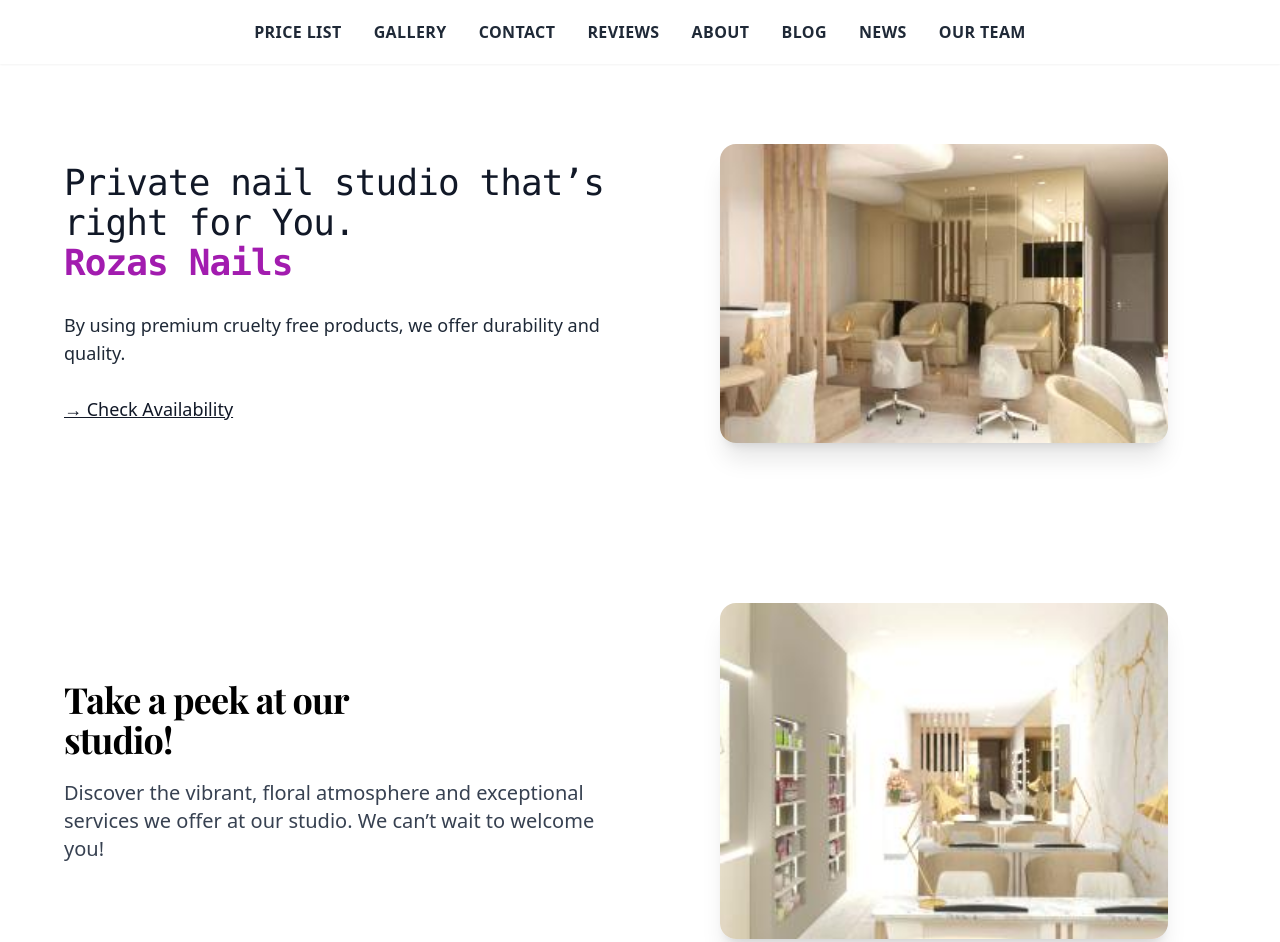
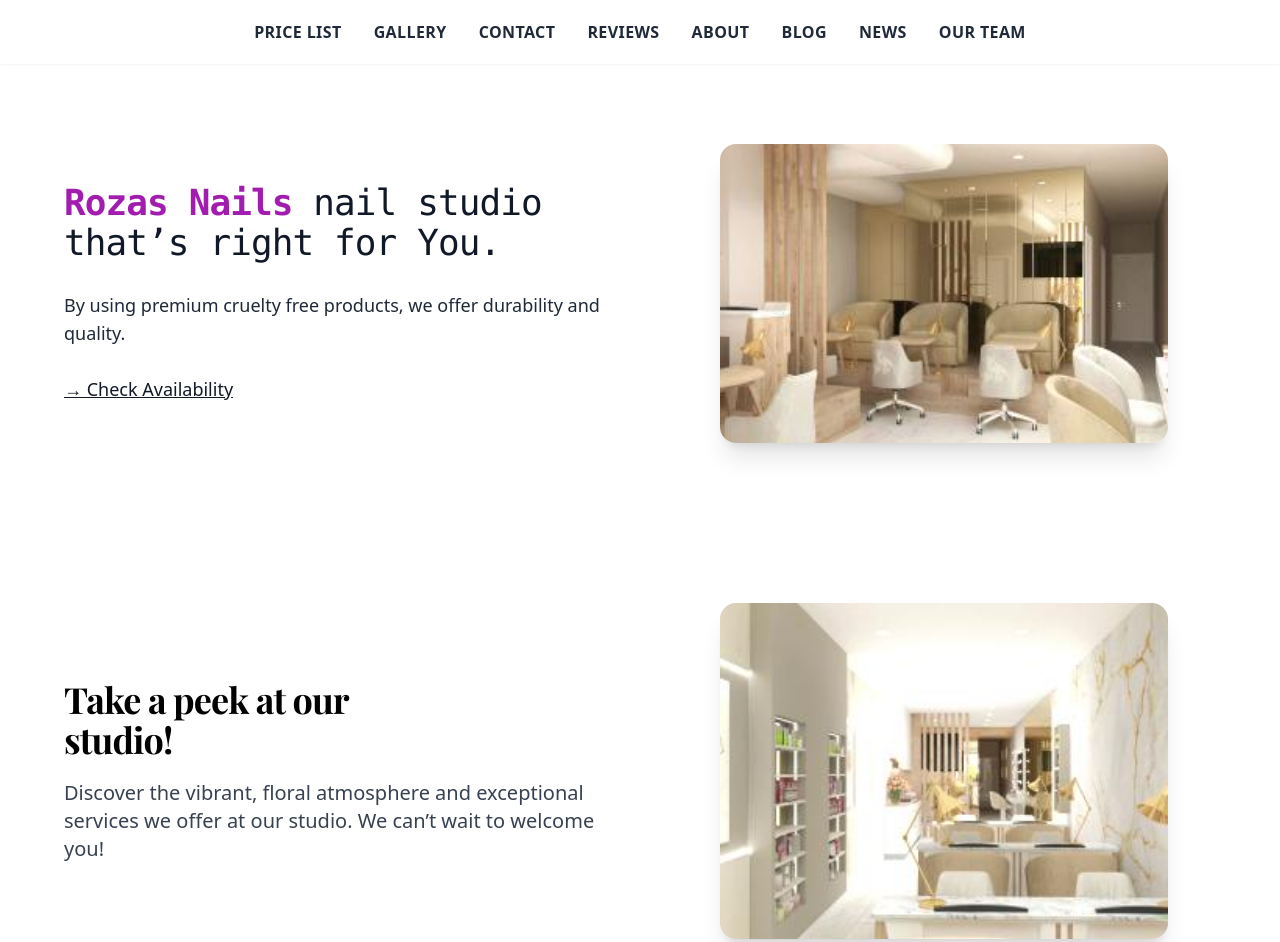
Before and after one commit to Aggelosar99/practice-cv, a plain HTML site: page index.html in a window 1280 px wide. Shown: the top 942 px of the page. Drawn offline with nearby package versions, Linux system fonts and the light colour scheme.

Commit message:
Refine hero heading

```diff
--- a/index.html
+++ b/index.html
@@ -29,8 +29,7 @@
   <section class="max-w-7xl mx-auto px-4 sm:px-8 lg:px-16 py-12 md:py-20 flex flex-col md:flex-row items-center gap-10 md:gap-16" id="hero">
     <div class="w-full md:w-1/2">
       <h1 class="text-2xl sm:text-3xl md:text-4xl font-mono font-medium mb-6 md:mb-7 tracking-tight text-gray-900">
-        Private nail studio that’s right for You.<br>
-        <span class="text-fuchsia-700 font-bold">Rozas Nails</span>
+        <span class="text-fuchsia-700 font-bold">Rozas Nails</span> nail studio that’s right for You.
       </h1>
       <p class="text-base md:text-lg text-gray-800 mb-7">By using premium cruelty free products, we offer durability and quality.</p>
       <a href="#contact" class="inline-block underline text-lg text-gray-900 hover:text-fuchsia-700 transition">→ Check Availability</a>
```
